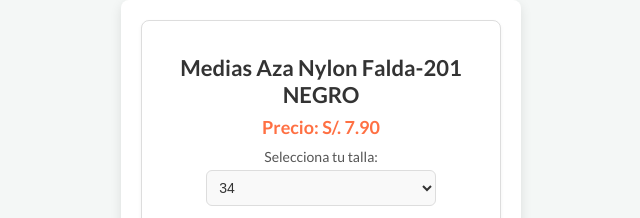
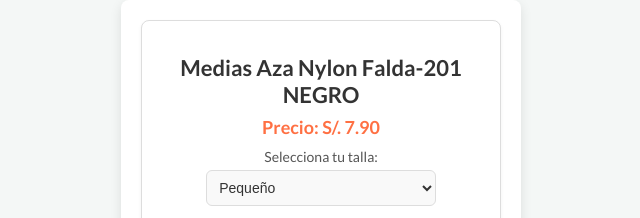
Before and after one commit to ChristianPalomino1985/blockcatalogo, a plain HTML site: page nylonazanylonfalda201negro.html in a window 1280 px wide. Shown: the top 218 px of the page, 319-959 px from the left. Drawn offline with Linux system fonts and the light colour scheme.

Commit message:
Update nylonazanylonfalda201negro.html

```diff
--- a/nylonazanylonfalda201negro.html
+++ b/nylonazanylonfalda201negro.html
@@ -195,12 +195,10 @@
             <div class="size-selection">
                 <label for="size">Selecciona tu talla:</label>
                 <select id="size" name="size">
-                    <option value="34">34</option>
-                    <option value="35">35</option>
-                    <option value="36">36</option>
-                    <option value="37">37</option>
-                    <option value="38">38</option>
-                    <option value="39">39</option>
+                    <option value="S">Pequeño</option>
+                    <option value="M">Mediado</option>
+                    <option value="L">Largo</option>
+                    <option value="XL">Extra largo</option>
                 </select>
             </div>
             <div class="quantity-selection">
```
